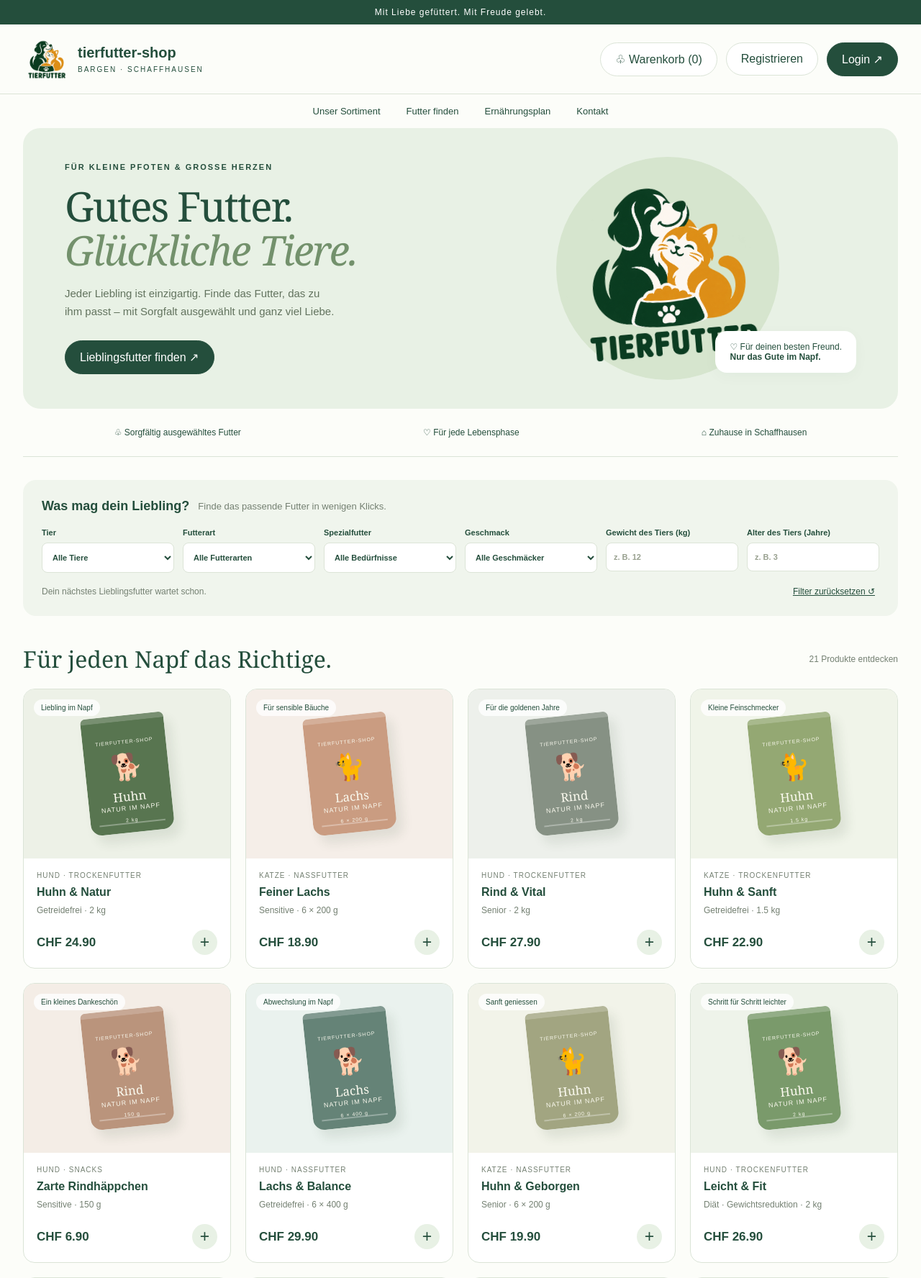
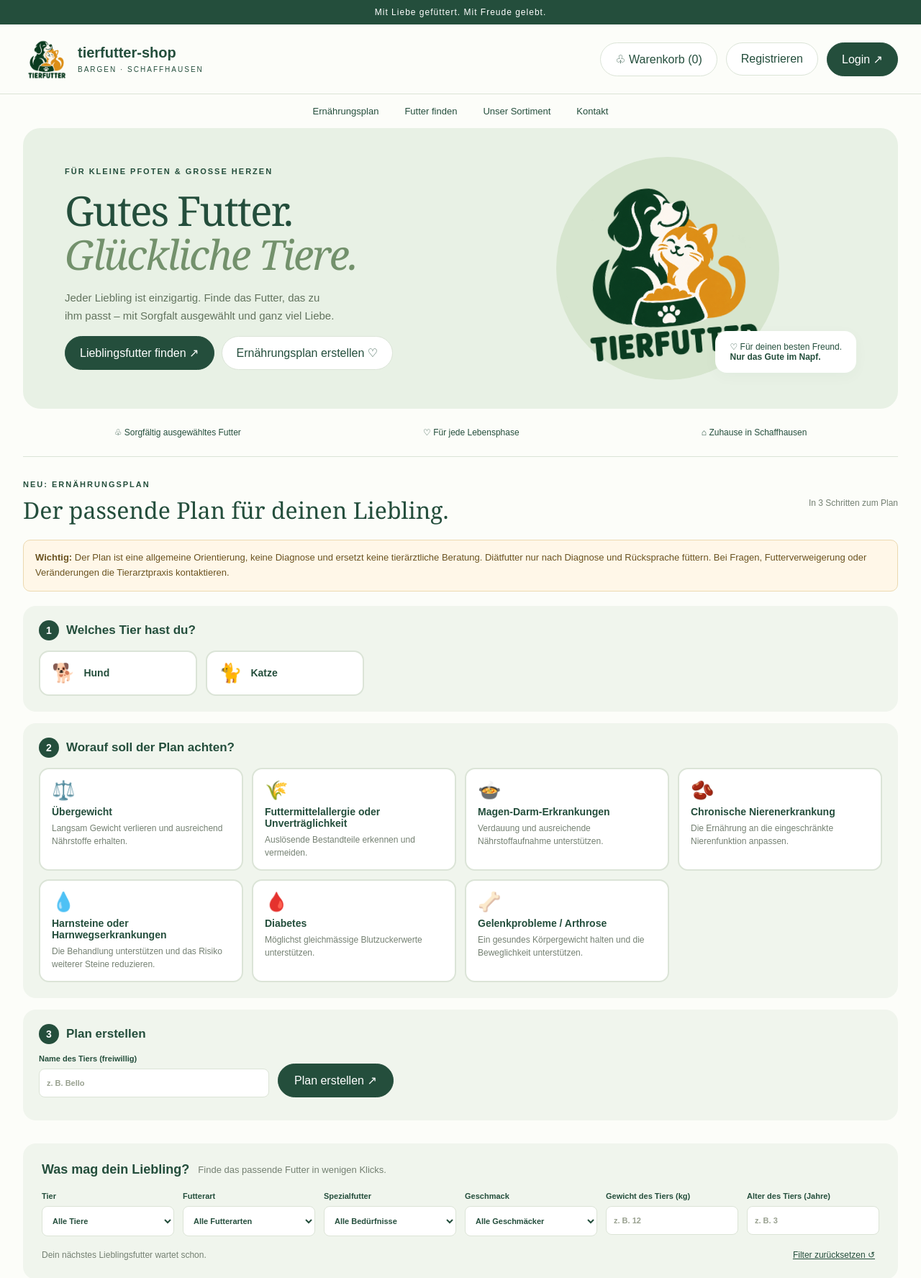
Before and after one commit to Chillinglazy/tierfutter-shop, a PHP site: page / in a window 1280 px wide. Shown: the top 1776 px of the page at 72% size. Run offline with PHP 8.4, Linux system fonts and the light colour scheme; data comes from the database, SQL or seed files in the repository; both versions use the stored data as it was after the commit.

Commit message:
Ernährungsplan: für Kunden übersichtlich und speicherbar
- Bereich direkt unter dem Hero, Knopf "Ernährungsplan erstellen", Menü in
  Seitenreihenfolge
- Auswahl in 3 Schritten mit Kacheln (Tier, Krankheit mit Symbol und Ziel)
- Plan als Übersicht: Kopf mit Symbol und Ziel, Karten pro Abschnitt,
  gleiche Abschnitte zusammengefasst, Hinweise "Wichtig" hervorgehoben
- "Plan speichern" und "Meine Pläne" für eingeloggte Kunden
  (Tabelle saved_plans, api/saved_plans.php)
- conditions.icon, update_ernaehrungsplan.sql rüstet bestehende DBs nach
- CSS/JS mit ?v=3 laden, damit der Browser die neue Version holt
- README und CLAUDE.md aktualisiert

Co-Authored-By: Claude Opus 5.5 <noreply@anthropic.com>

```diff
--- a/api/diet_plan.php
+++ b/api/diet_plan.php
@@ -1,7 +1,7 @@
 <?php
 // ERNÄHRUNGSPLAN: Krankheiten/Kategorien und daraus erstellte Pläne (ohne Login).
 // GET api/diet_plan.php
-//   → {conditions: [{condition_id, name}, ...]}
+//   → {conditions: [{condition_id, name, icon, goal}, ...]}
 // GET api/diet_plan.php?condition_id=1&animal=Hund
 //   → {plan: {condition_id, name, goal, animal, steps: [{label, text}], product_ids: [9, ...]}}
 require __DIR__ . '/../includes/config.php';
@@ -10,7 +10,7 @@ const PLAN_ANIMALS = ['Hund', 'Katze']; // gleich wie chk_plan_steps_animal
 
 // Ohne Auswahl: nur die Liste für das Dropdown
 if (!isset($_GET['condition_id'])) {
-  $rows = $pdo->query('SELECT condition_id, name FROM conditions ORDER BY sort_order, name')->fetchAll();
+  $rows = $pdo->query('SELECT condition_id, name, icon, goal FROM conditions ORDER BY sort_order, name')->fetchAll();
   foreach ($rows as &$row) {
     $row['condition_id'] = (int) $row['condition_id'];
   }
@@ -25,7 +25,7 @@ if ($conditionId === false || !in_array($animal, PLAN_ANIMALS, true)) {
   json_response(['error' => 'Bitte Tier und Kategorie auswählen.'], 400);
 }
 
-$stmt = $pdo->prepare('SELECT condition_id, name, goal FROM conditions WHERE condition_id = ?');
+$stmt = $pdo->prepare('SELECT condition_id, name, icon, goal FROM conditions WHERE condition_id = ?');
 $stmt->execute([$conditionId]);
 $condition = $stmt->fetch();
 if (!$condition) {
@@ -54,6 +54,7 @@ $productIds = array_map('intval', $stmt->fetchAll(PDO::FETCH_COLUMN));
 json_response(['plan' => [
   'condition_id' => (int) $condition['condition_id'],
   'name' => $condition['name'],
+  'icon' => $condition['icon'],
   'goal' => $condition['goal'],
   'animal' => $animal,
   'steps' => $steps,
--- a/css/style.css
+++ b/css/style.css
@@ -633,8 +633,28 @@ label.check a,
 }
 
 /* ERNÄHRUNGSPLAN */
+.hero-buttons {
+  display: flex;
+  flex-wrap: wrap;
+  gap: 10px;
+  margin-top: 12px
+}
+
+.hero-buttons .btn:not(.solid) {
+  background: white
+}
+
 .plan {
-  margin-top: 48px
+  margin-top: 32px;
+  scroll-margin-top: 16px
+}
+
+.plan-title {
+  margin-top: 0
+}
+
+.plan-title h2 {
+  margin-top: 8px
 }
 
 .plan-warning {
@@ -648,38 +668,175 @@ label.check a,
   color: #6b5320
 }
 
-.plan-fields {
-  grid-template-columns: repeat(3, 1fr) auto;
-  align-items: end
+.plan-box {
+  margin: 0 0 16px;
+  padding: 20px 22px 22px;
+  background: #f0f5ed;
+  border: 0;
+  border-radius: 18px
 }
 
-.plan-fields .btn {
-  padding: 13px 20px
+.plan-box legend {
+  float: left;
+  width: 100%;
+  margin-bottom: 14px;
+  padding: 0;
+  font-size: 17px;
+  font-weight: bold;
+  display: flex;
+  align-items: center;
+  gap: 10px
+}
+
+.plan-box legend + * {
+  clear: both
+}
+
+.step-no {
+  width: 28px;
+  height: 28px;
+  border-radius: 50%;
+  background: var(--green);
+  color: white;
+  font-size: 14px;
+  display: inline-flex;
+  align-items: center;
+  justify-content: center
+}
+
+.choice-grid {
+  display: grid;
+  gap: 12px
+}
+
+.choice-grid.animals {
+  grid-template-columns: repeat(2, minmax(0, 220px))
+}
+
+.choice-grid.conditions {
+  grid-template-columns: repeat(4, 1fr)
+}
+
+label.choice {
+  position: relative;
+  font-weight: normal
+}
+
+.choice input {
+  position: absolute;
+  opacity: 0;
+  width: 1px;
+  height: 1px;
+  margin: 0
+}
+
+.choice span {
+  height: 100%;
+  display: flex;
+  flex-direction: column;
+  gap: 6px;
+  padding: 14px 16px;
+  background: white;
+  border: 2px solid var(--line);
+  border-radius: 14px;
+  cursor: pointer;
+  transition: border-color .15s, background .15s
+}
+
+.choice-grid.animals span {
+  flex-direction: row;
+  align-items: center;
+  gap: 12px
+}
+
+.choice strong {
+  font-size: 14px
+}
+
+.choice small {
+  font-size: 12px;
+  line-height: 1.5;
+  color: var(--muted)
+}
+
+.choice-icon {
+  font-size: 26px;
+  font-weight: normal
+}
+
+.choice span:hover {
+  border-color: #a9c2a1
+}
+
+.choice input:checked + span {
+  border-color: var(--green);
+  background: var(--mint)
+}
+
+.choice input:focus-visible + span {
+  outline: 3px solid #71956a;
+  outline-offset: 2px
+}
+
+.plan-last {
+  display: grid;
+  grid-template-columns: minmax(0, 320px) auto;
+  gap: 12px;
+  align-items: end;
+  justify-content: start
+}
+
+.plan-last .btn {
+  padding: 13px 22px
 }
 
 #planMessage {
-  font-size: 13px
+  font-size: 13px;
+  margin: 10px 0 0
 }
 
 #planResult {
   margin-top: 10px;
-  padding: 24px;
+  padding: 26px;
   background: white;
   border: 1px solid var(--line);
-  border-radius: 16px;
-  scroll-margin-top: 20px
+  border-radius: 18px;
+  scroll-margin-top: 16px
 }
 
 .plan-head {
   display: flex;
-  justify-content: space-between;
-  align-items: start;
-  gap: 16px
+  align-items: center;
+  gap: 18px;
+  padding-bottom: 20px;
+  border-bottom: 1px solid var(--line)
+}
+
+.plan-icon {
+  flex: none;
+  width: 64px;
+  height: 64px;
+  border-radius: 50%;
+  background: var(--mint);
+  font-size: 32px;
+  display: flex;
+  align-items: center;
+  justify-content: center
+}
+
+.plan-icon.small {
+  width: 44px;
+  height: 44px;
+  font-size: 22px
+}
+
+.plan-head-text {
+  flex: 1
 }
 
 .plan-head h3 {
   font: 26px Georgia, serif;
-  margin: 8px 0
+  margin: 6px 0
 }
 
 .plan-head p {
--- a/index.html
+++ b/index.html
@@ -7,8 +7,8 @@
    Tierfutter-Shop · Bargen
   </title>
   <meta content="Tierfutter passend zu deinem Liebling. Entdecke den Tierfutter-Shop aus Bargen, Schaffhausen." name="description"/>
-  <link href="css/style.css" rel="stylesheet"/>
-  <script defer="" src="js/script.js">
+  <link href="css/style.css?v=3" rel="stylesheet"/>
+  <script defer="" src="js/script.js?v=3">
   </script>
  </head>
  <body>
@@ -43,20 +43,23 @@
     <button class="btn" hidden="" id="ordersBtn" onclick="openOrders()">
      Bestellungen
     </button>
+    <button class="btn" hidden="" id="plansBtn" onclick="openPlans()">
+     Meine Pläne
+    </button>
     <button class="btn" hidden="" id="logoutBtn" onclick="logout()">
      Logout
     </button>
    </div>
   </header>
   <nav>
-   <a href="#sortiment">
-    Unser Sortiment
+   <a href="#ernaehrungsplan">
+    Ernährungsplan
    </a>
    <a href="#finder">
     Futter finden
    </a>
-   <a href="#ernaehrungsplan">
-    Ernährungsplan
+   <a href="#sortiment">
+    Unser Sortiment
    </a>
    <a href="#kontakt">
     Kontakt
@@ -78,9 +81,14 @@
      <p>
       Jeder Liebling ist einzigartig. Finde das Futter, das zu ihm passt – mit Sorgfalt ausgewählt und ganz viel Liebe.
      </p>
-     <a class="btn solid" href="#finder" style="display:inline-block;margin-top:12px">
-      Lieblingsfutter finden ↗
-     </a>
+     <div class="hero-buttons">
+      <a class="btn solid" href="#finder">
+       Lieblingsfutter finden ↗
+      </a>
+      <a class="btn" href="#ernaehrungsplan">
+       Ernährungsplan erstellen ♡
+      </a>
+     </div>
     </div>
     <div class="hero-art">
      <img alt="Glücklicher Hund und Katze am Futternapf" src="assets/logo.png"/>
@@ -104,6 +112,81 @@
      ⌂ Zuhause in Schaffhausen
     </span>
    </div>
+   <section class="plan" id="ernaehrungsplan">
+    <div class="section-head plan-title">
+     <div>
+      <div class="eyebrow">
+       Neu: Ernährungsplan
+      </div>
+      <h2>
+       Der passende Plan für deinen Liebling.
+      </h2>
+     </div>
+     <span>
+      In 3 Schritten zum Plan
+     </span>
+    </div>
+    <p class="plan-warning" role="note">
+     <strong>
+      Wichtig:
+     </strong>
+     Der Plan ist eine allgemeine Orientierung, keine Diagnose und ersetzt keine tierärztliche Beratung. Diätfutter nur nach Diagnose und Rücksprache füttern. Bei Fragen, Futterverweigerung oder Veränderungen die Tierarztpraxis kontaktieren.
+    </p>
+    <form id="planForm">
+     <fieldset class="plan-box">
+      <legend>
+       <span class="step-no">1</span>
+       Welches Tier hast du?
+      </legend>
+      <div class="choice-grid animals">
+       <label class="choice">
+        <input name="planAnimal" required="" type="radio" value="Hund"/>
+        <span>
+         <b class="choice-icon">🐕</b>
+         <strong>Hund</strong>
+        </span>
+       </label>
+       <label class="choice">
+        <input name="planAnimal" type="radio" value="Katze"/>
+        <span>
+         <b class="choice-icon">🐈</b>
+         <strong>Katze</strong>
+        </span>
+       </label>
+      </div>
+     </fieldset>
+     <fieldset class="plan-box">
+      <legend>
+       <span class="step-no">2</span>
+       Worauf soll der Plan achten?
+      </legend>
+      <div class="choice-grid conditions" id="planConditions">
+       <p class="demo">
+        Kategorien werden geladen …
+       </p>
+      </div>
+     </fieldset>
+     <fieldset class="plan-box">
+      <legend>
+       <span class="step-no">3</span>
+       Plan erstellen
+      </legend>
+      <div class="plan-last">
+       <label>
+        Name des Tiers (freiwillig)
+        <input id="planPet" maxlength="40" placeholder="z. B. Bello"/>
+       </label>
+       <button class="btn solid" id="planSubmit" type="submit">
+        Plan erstellen ↗
+       </button>
+      </div>
+      <p id="planMessage" role="status">
+      </p>
+     </fieldset>
+    </form>
+    <div hidden="" id="planResult">
+    </div>
+   </section>
    <section class="finder" id="finder" style="margin-top:32px">
     <div class="finder-top">
      <strong>
@@ -212,57 +295,6 @@
      </span>
     </div>
     <div class="grid" id="products">
-    </div>
-   </section>
-   <section class="finder plan" id="ernaehrungsplan">
-    <div class="finder-top">
-     <strong>
-      Ernährungsplan erstellen
-     </strong>
-     <span>
-      Wähle Tier und Kategorie – wir zeigen dir einen Plan und passende Produkte.
-     </span>
-    </div>
-    <p class="plan-warning" role="note">
-     <strong>
-      Wichtig:
-     </strong>
-     Der Plan ist eine allgemeine Orientierung, keine Diagnose und ersetzt keine tierärztliche Beratung. Diätfutter nur nach Diagnose und Rücksprache füttern. Bei Fragen, Futterverweigerung oder Veränderungen die Tierarztpraxis kontaktieren.
-    </p>
-    <form class="fields plan-fields" id="planForm">
-     <label>
-      Tier
-      <select id="planAnimal" required="">
-       <option value="">
-        Bitte wählen
-       </option>
-       <option>
-        Hund
-       </option>
-       <option>
-        Katze
-       </option>
-      </select>
-     </label>
-     <label>
-      Krankheit / Kategorie
-      <select id="planCondition" required="">
-       <option value="">
-        Bitte wählen
-       </option>
-      </select>
-     </label>
-     <label>
-      Name des Tiers (freiwillig)
-      <input id="planPet" maxlength="40" placeholder="z. B. Bello"/>
-     </label>
-     <button class="btn solid" id="planSubmit" type="submit">
-      Plan erstellen ↗
-     </button>
-    </form>
-    <p id="planMessage" role="status">
-    </p>
-    <div hidden="" id="planResult">
     </div>
    </section>
    <section class="bottom-banner">
@@ -476,6 +508,16 @@
    <div id="ordersList">
    </div>
   </dialog>
+  <dialog class="wide" id="plans">
+   <button aria-label="Schliessen" class="close" onclick="this.closest('dialog').close()">
+    ×
+   </button>
+   <h2>
+    Meine Ernährungspläne
+   </h2>
+   <div id="plansList">
+   </div>
+  </dialog>
   <dialog id="auth">
    <button aria-label="Schliessen" class="close" onclick="this.closest('dialog').close()">
     ×
```
Also changed, not shown: other parts of css/style.css (+49 -15 lines), CLAUDE.md (+3 -3 lines), api/saved_plans.php (added, +70 -0 lines), database/schema.sql (+31 -9 lines), database/update_ernaehrungsplan.sql (+43 -10 lines), js/script.js (+87 -16 lines), README.md.
